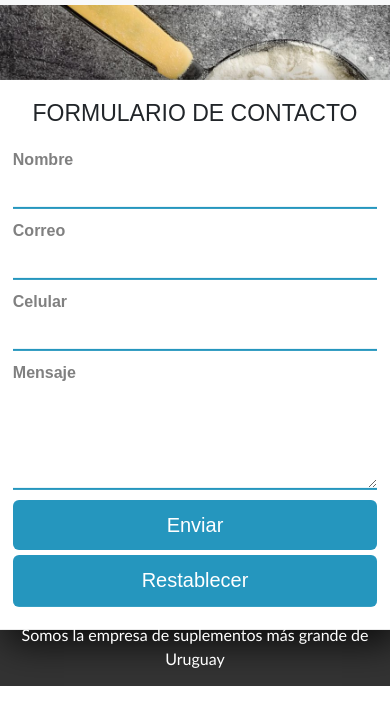
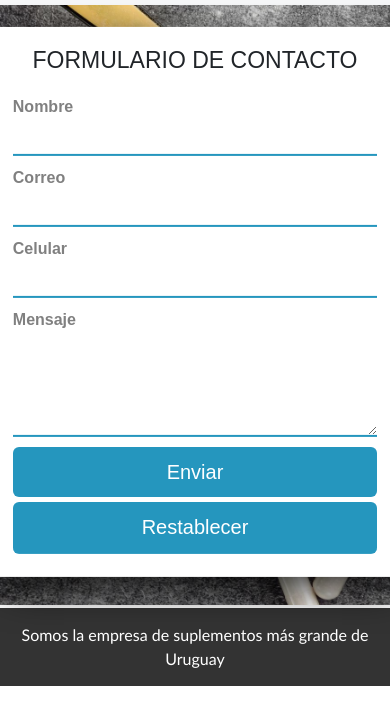
Before and after one commit to GuilleMaciel/NypSuplementos, a plain HTML site: page pages/contactanos.html in a window 390 px wide. Shown: the part 105-830 px from the top of the page. Drawn offline with nearby package versions, Linux system fonts and the light colour scheme.

Commit message:
arreglos contactos

```diff
--- a/css 1/styles.css
+++ b/css 1/styles.css
@@ -185,7 +185,7 @@ img {
 
 @media (max-width: 1200px) {
     .form-contact {
-        top: 460px;
+        top: 407px;
     }
 }
 
@@ -198,6 +198,7 @@ img {
 @media (max-width: 576px) {
     .form-contact {
         width: 400px;
+
     }
 }
 
```
